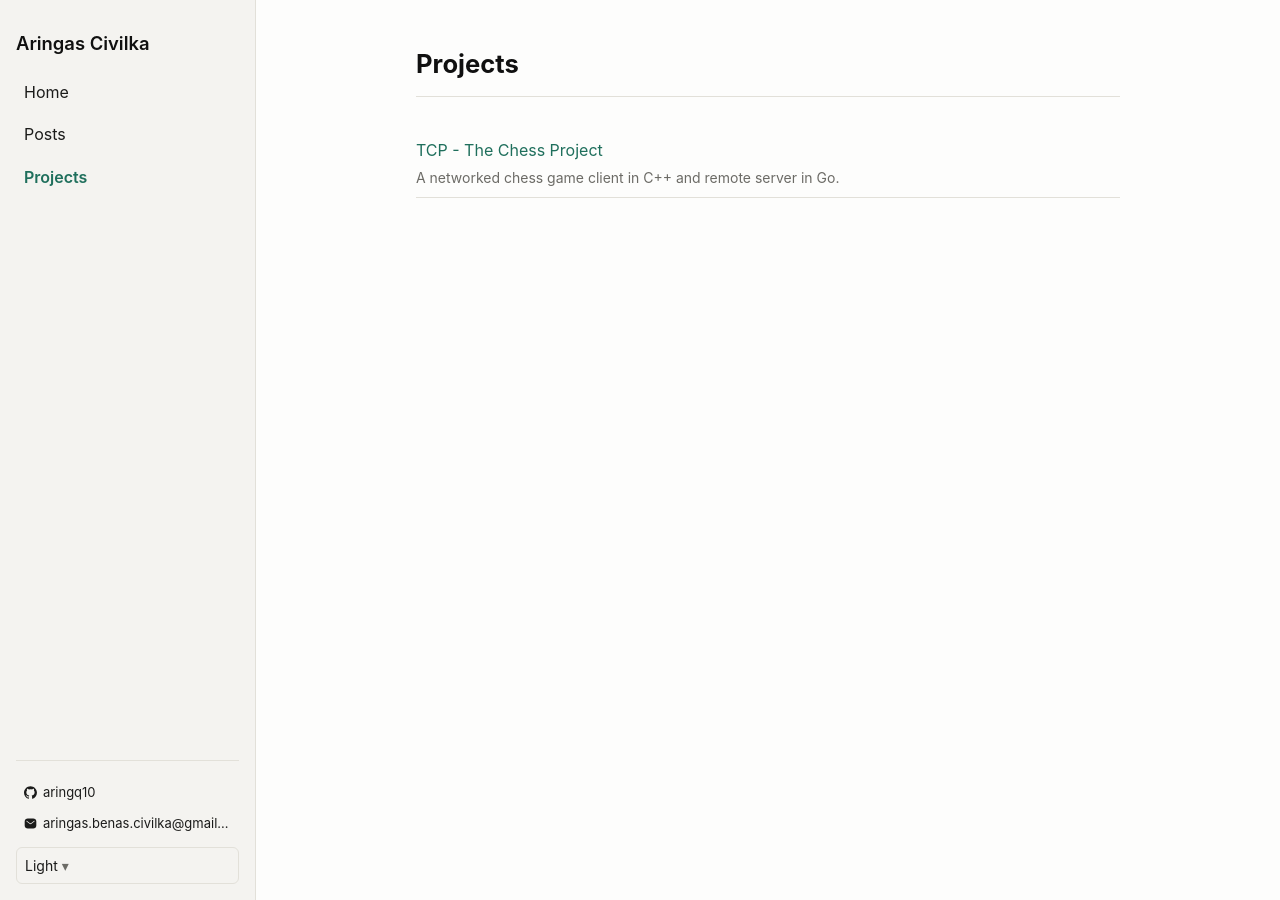
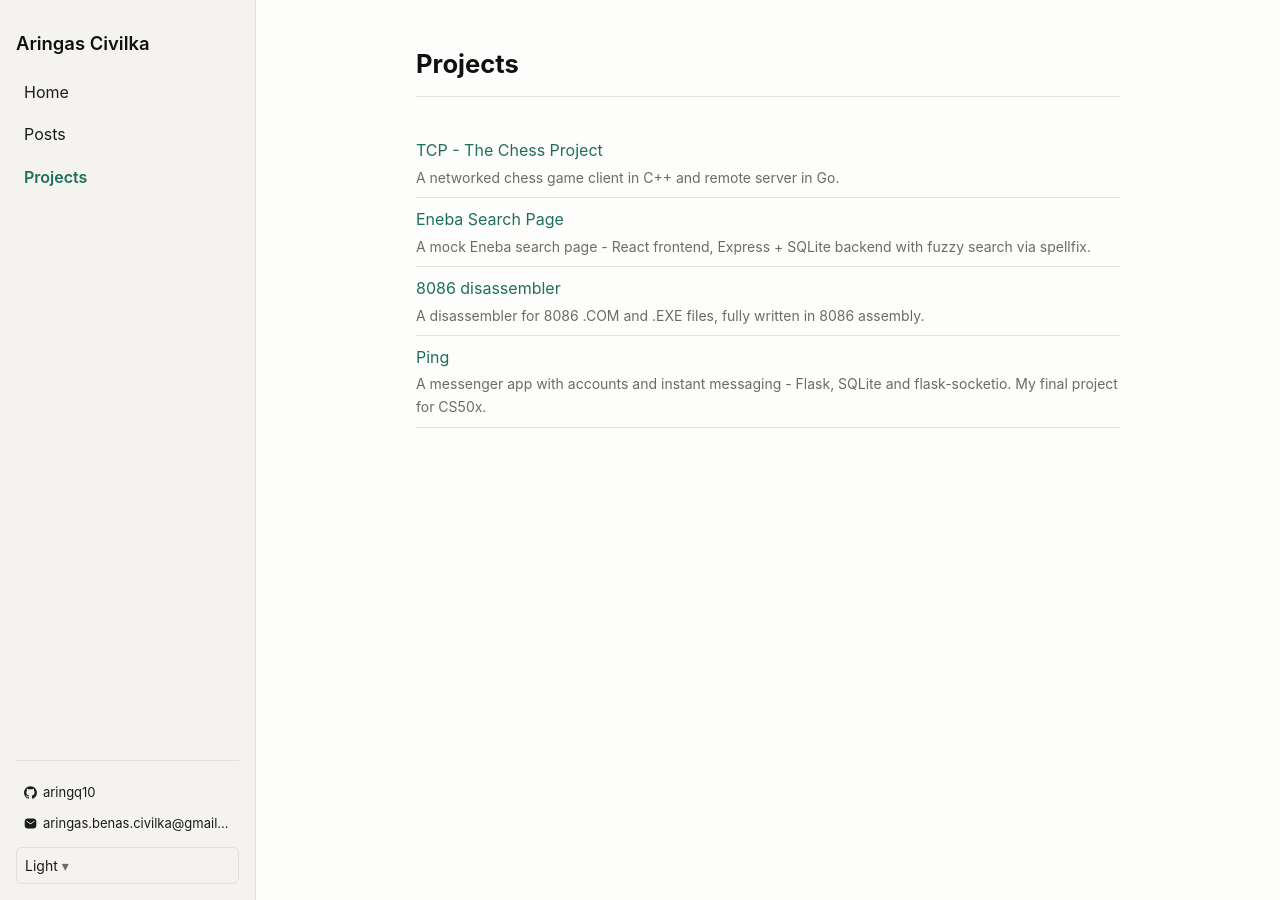
Before and after one commit to aringq10/aringq10.github.io, a Jekyll site: the page built from projects/index.html, in a window 1280 px wide. Built offline with Jekyll 4.4.1, drawn with Linux system fonts in a browser that asks for light colours.

Commit message:
add to projects

```diff
--- a/_config.yml
+++ b/_config.yml
@@ -33,7 +33,7 @@ plugins:
 # jekyll-paginate drives /posts/. It supports exactly one paginated page, and
 # that page must be named index.html and live in the directory named by
 # paginate_path (here: posts/index.html).
-paginate: 3
+paginate: 10
 paginate_path: "/posts/page:num/"
 
 permalink: pretty
--- a/_data/projects.yml
+++ b/_data/projects.yml
@@ -9,3 +9,15 @@
 - title: TCP - The Chess Project
   desc: A networked chess game client in C++ and remote server in Go.
   link: "https://github.com/aringq10/TCP"
+
+- title: Eneba Search Page
+  desc: A mock Eneba search page - React frontend, Express + SQLite backend with fuzzy search via spellfix.
+  link: "https://github.com/aringq10/eneba-search-page"
+
+- title: 8086 disassembler
+  desc: A disassembler for 8086 .COM and .EXE files, fully written in 8086 assembly.
+  link: https://github.com/aringq10/8086-disasm
+
+- title: Ping
+  desc: A messenger app with accounts and instant messaging - Flask, SQLite and flask-socketio. My final project for CS50x.
+  link: https://github.com/aringq10/Ping
```
